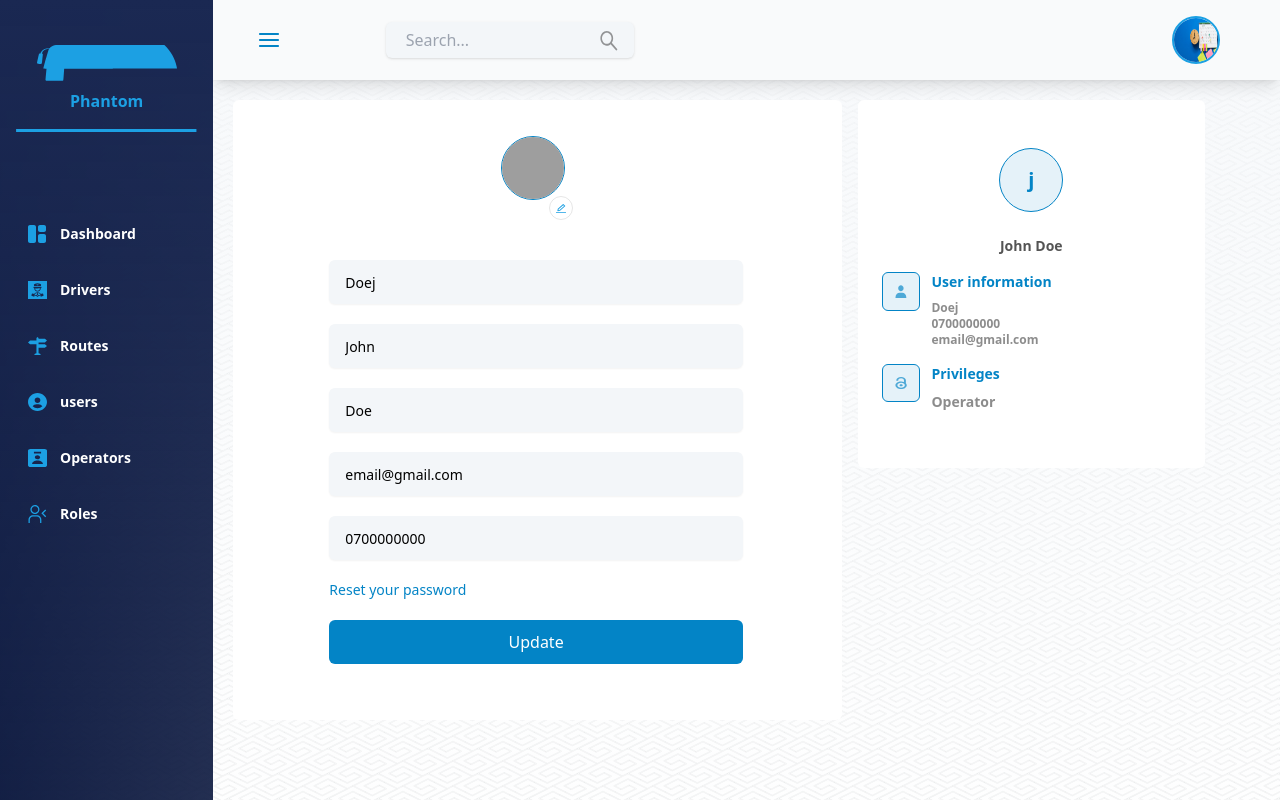
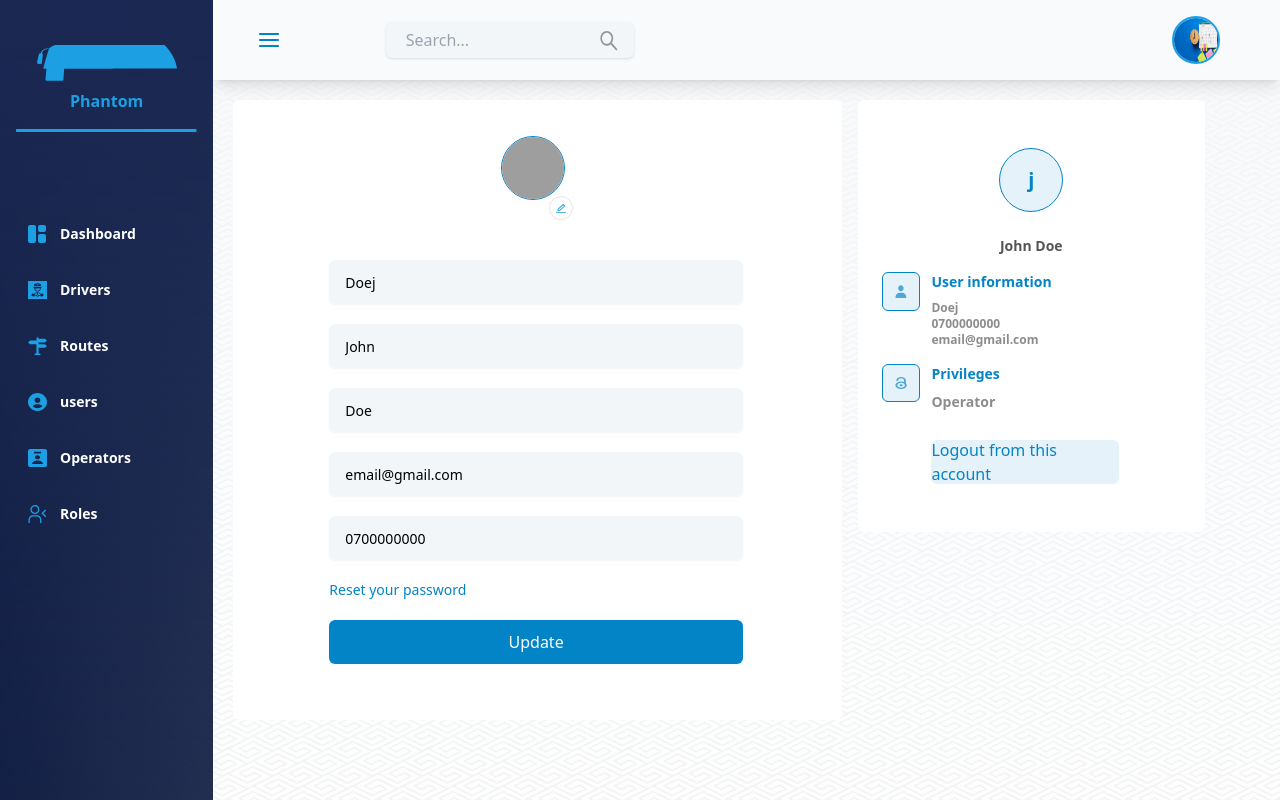
Before and after one commit to atlp-rwanda/phantom-fe-techode, a React (Create React App) app: page /profile in a window 1280 px wide. Built offline with nearby package versions, Linux system fonts and the light colour scheme; grey boxes are pictures that could not be loaded.

Commit message:
adding logout

```diff
--- a/src/App.js
+++ b/src/App.js
@@ -2,7 +2,7 @@ import React from 'react'
 import { BrowserRouter as Router, Route, Switch } from 'react-router-dom';
 import Login from './components/signIn/LoginForm';
 import Home from './containers/Home/Home';
-import Profile from './containers/profile/Profile';
+import Profile from './containers/Profile/Profile';
 import passwordReset from './components/passwordReset/passwordereset';
 import NewPassword from './components/passwordReset/newpassword';
 import RegisterDriver from './containers/RegisterDriverOperator/RegisterDriver';
--- a/src/containers/Home/Home.js
+++ b/src/containers/Home/Home.js
@@ -9,7 +9,6 @@ import Intro from '../../components/Intro/Intro';
 import Services from '../../components/Services/Services';
 import Testimonials from '../../components/Testimonials/Testimonials';
 import {SuccessButton , DangerButton , InfoButton} from '../../components/buttons/Buttons';
-import Logout from '../profile/Profile';
 import { decrementBy, decrementCount, incrementBy, incrementCount } from '../../redux/actions/counterActions';
 import main from '../../assets/js/main'
 
--- a/src/containers/profile/Profile.js
+++ b/src/containers/profile/Profile.js
@@ -121,6 +121,9 @@ const Profile = () => {
                                             </div>
                                         : '' }
                                         {/* =================== End:: only admin to see this =================== */}
+                                        <div className="">
+                                            <Link to="/" className="flex items-center justify-center rounded-md bg-primary-100 text-primary-600 h-8 md:h-11 w-full md:w-9/12 mt-5  hover:bg-primary-600 hover:text-white">Logout from this account</Link>
+                                        </div>
                                     </div>
                                 </div>
                             </div>
```
Also changed, not shown: 1 other file (tests, documents, lock files or other folders).
